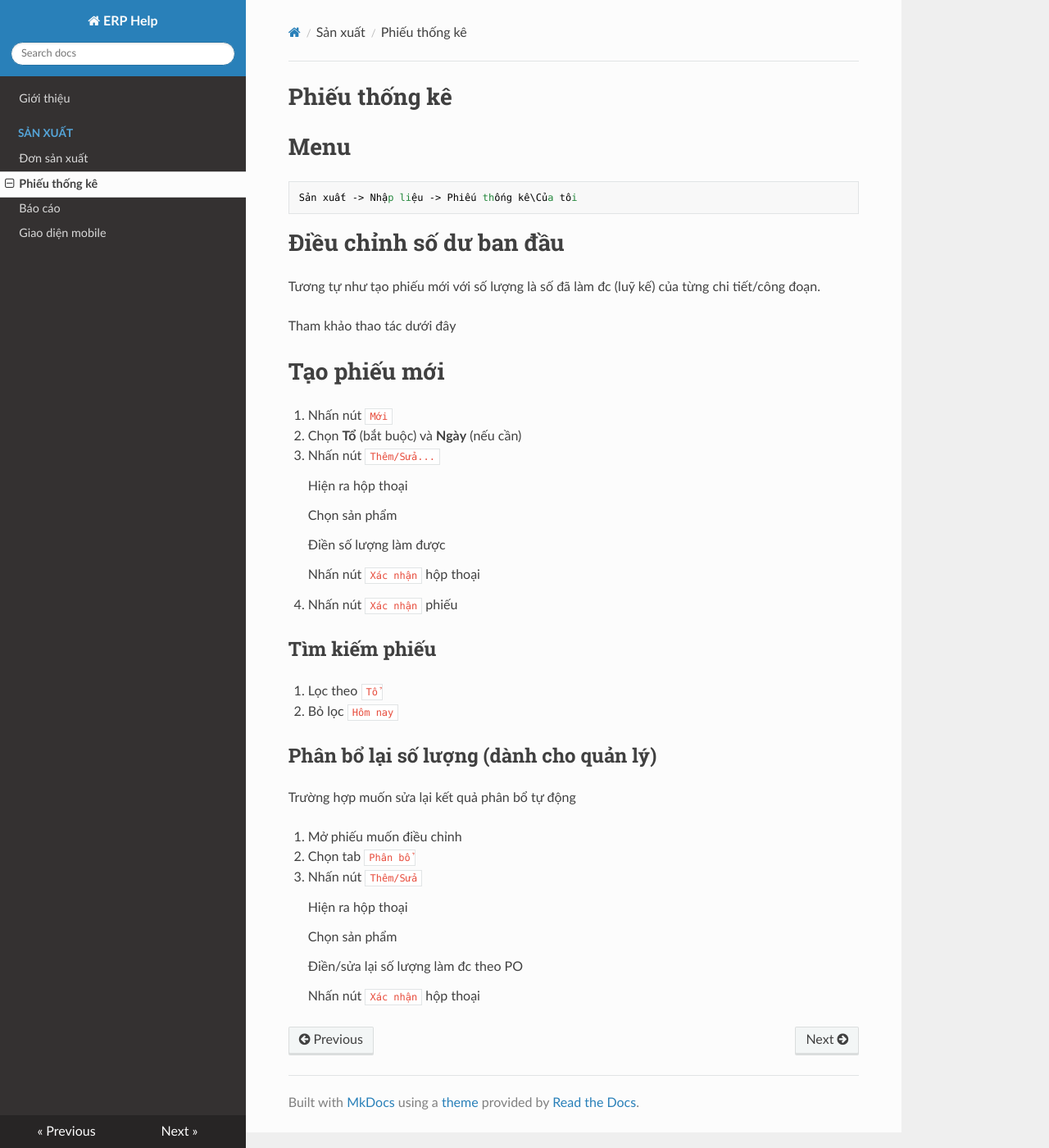
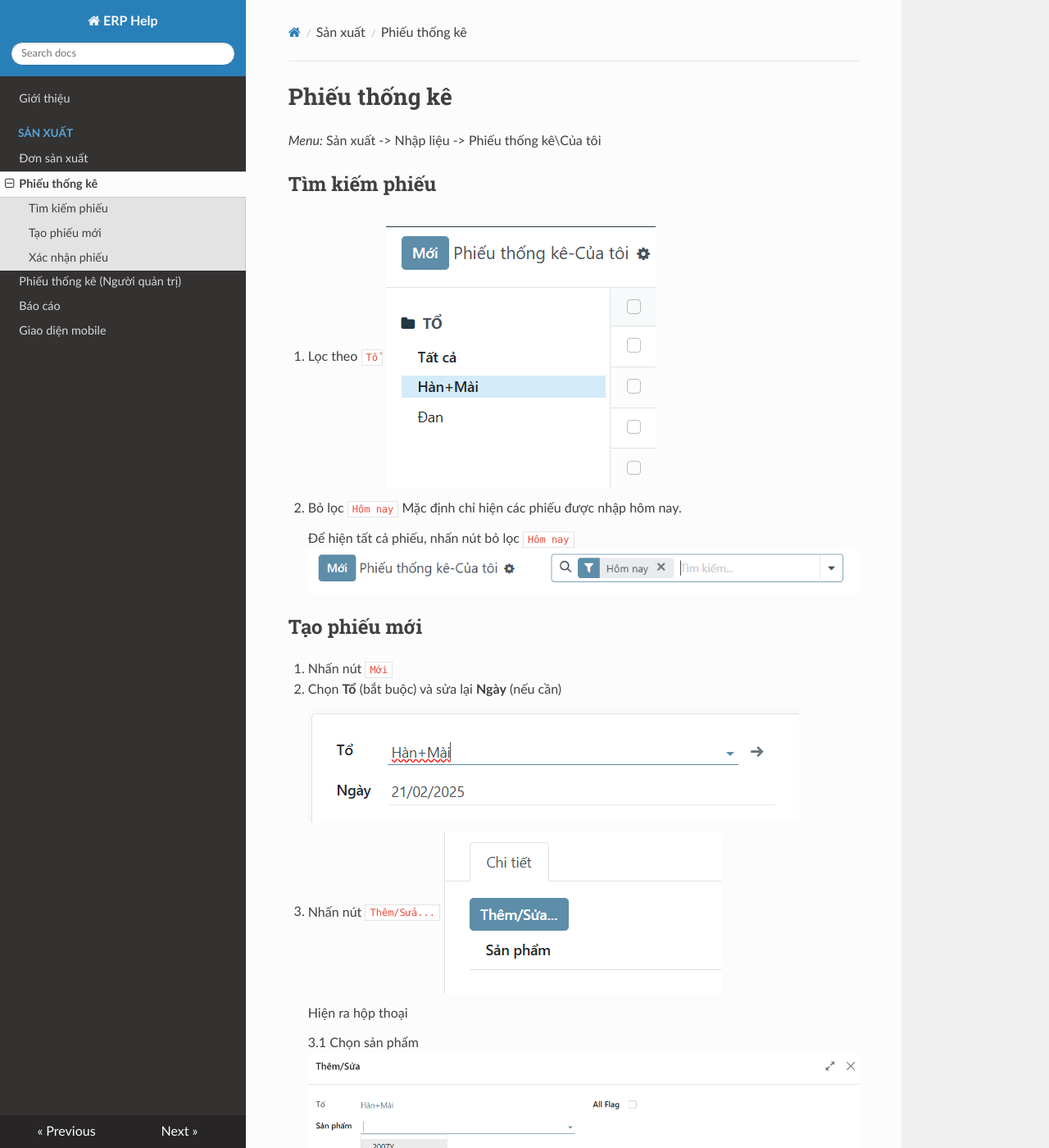
Before and after one commit to lminhquyen/erp-help, an MkDocs documentation site: the page built from docs/manufacturing/labor-hed.md, in a window 1280 px wide and 1400 px high. Shown: the whole window at 82% size. Built offline with MkDocs 1.6.1, drawn with Linux system fonts in a browser that asks for light colours; nearby versions of some CDN libraries; some of the changed text lies outside the part shown.

Commit message:
+ images: prd order, labor hed

```diff
--- a/docs/manufacturing/labor-hed.md
+++ b/docs/manufacturing/labor-hed.md
@@ -1,43 +1,32 @@
 # Phiếu thống kê
+*Menu:* Sản xuất -> Nhập liệu -> Phiếu thống kê\Của tôi
 
-# Menu
-    Sản xuất -> Nhập liệu -> Phiếu thống kê\Của tôi
+## Tìm kiếm phiếu
+1. Lọc theo `Tổ`
+    ![image info](img/labor-hed/filter_1.png)
+2. Bỏ lọc `Hôm nay`
+    Mặc định chỉ hiện các phiếu được nhập hôm nay.
 
-# Điều chỉnh số dư ban đầu
-Tương tự như tạo phiếu mới với số lượng là số đã làm đc (luỹ kế) của từng chi tiết/công đoạn.
+    Để hiện tất cả phiếu, nhấn nút bỏ lọc `Hôm nay`
+    ![image info](img/labor-hed/filter_2.png)
 
-Tham khảo thao tác dưới đây
-
-# Tạo phiếu mới
+## Tạo phiếu mới
 1. Nhấn nút `Mới`
-2. Chọn **Tổ** (bắt buộc) và **Ngày** (nếu cần)
+2. Chọn **Tổ** (bắt buộc) và sửa lại **Ngày** (nếu cần)
+    ![image info](img/labor-hed/create_1.png)
 3. Nhấn nút `Thêm/Sửa...`
+    ![image info](img/labor-hed/create_2.png)
 
     Hiện ra hộp thoại
 
-    Chọn sản phẩm
+    3.1 Chọn sản phẩm
+    ![image info](img/labor-hed/wizard_1.png)
 
-    Điền số lượng làm được
+    3.2 Điền số lượng làm được
+    ![image info](img/labor-hed/wizard_2.png)
 
-    Nhấn nút `Xác nhận` hộp thoại
+    3.3 Nhấn nút `Xác nhận` hộp thoại
 
-4. Nhấn nút `Xác nhận` phiếu
-
-## Tìm kiếm phiếu
-1. Lọc theo `Tổ`
-2. Bỏ lọc `Hôm nay`
-
-## Phân bổ lại số lượng (dành cho quản lý)
-Trường hợp muốn sửa lại kết quả phân bổ tự động
-
-1. Mở phiếu muốn điều chỉnh
-2. Chọn tab `Phân bổ`
-3. Nhấn nút `Thêm/Sửa`
-
-    Hiện ra hộp thoại
-
-    Chọn sản phẩm
-
-    Điền/sửa lại số lượng làm đc theo PO
-
-    Nhấn nút `Xác nhận` hộp thoại
+## Xác nhận phiếu
+1. Nhấn nút `Xác nhận` phiếu
+    ![image info](img/labor-hed/confirm_1.png)
--- a/mkdocs.yml
+++ b/mkdocs.yml
@@ -7,5 +7,6 @@ nav:
   - Sản xuất:
     - 'manufacturing/production-order.md'
     - 'manufacturing/labor-hed.md'
+    - 'manufacturing/labor-hed-admin.md'
     - 'manufacturing/reporting.md'
     - 'manufacturing/mobile-device.md'
```
Also changed, not shown: docs/manufacturing/labor-hed-admin.md (added, +22 -0 lines), docs/manufacturing/production-order.md (+25 -17 lines), docs/manufacturing/img/labor-hed/confirm_1.png (added), docs/manufacturing/img/labor-hed/create_1.png (added), docs/manufacturing/img/labor-hed/create_2.png (added), docs/manufacturing/img/labor-hed/filter_1.png (added), docs/manufacturing/img/labor-hed/filter_2.png (added), docs/manufacturing/img/labor-hed/wizard_1.png (added), docs/manufacturing/img/labor-hed/wizard_2.png (added), docs/manufacturing/img/production-order/Screenshot_1.png (deleted), docs/manufacturing/img/production-order/create_1.png (added), docs/manufacturing/img/production-order/create_2.png (added), docs/manufacturing/img/production-order/filter_1.png (added), docs/manufacturing/img/production-order/filter_2.png (added).
